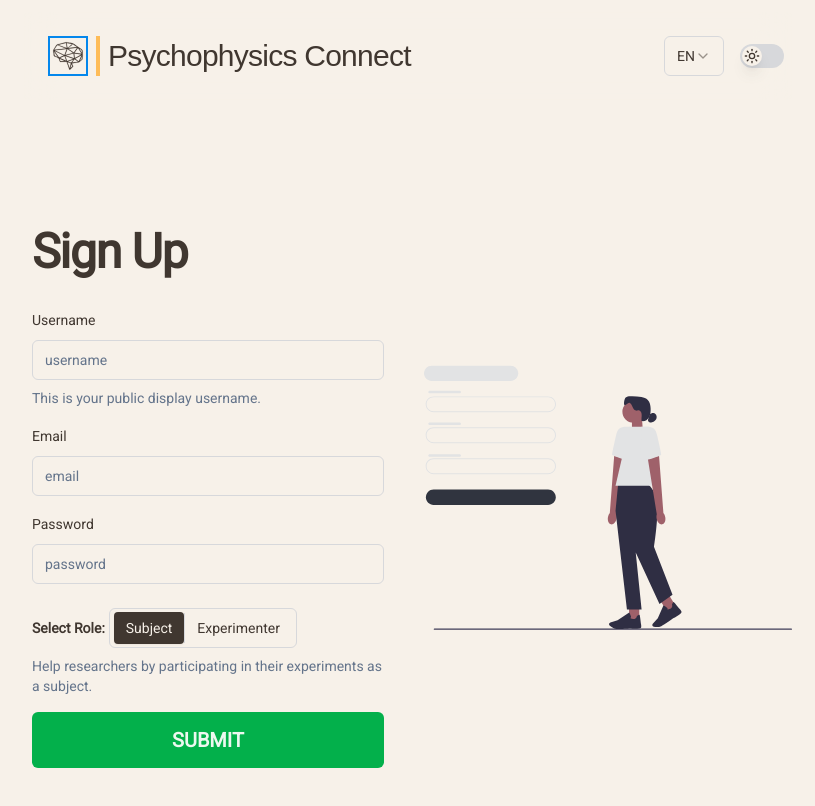
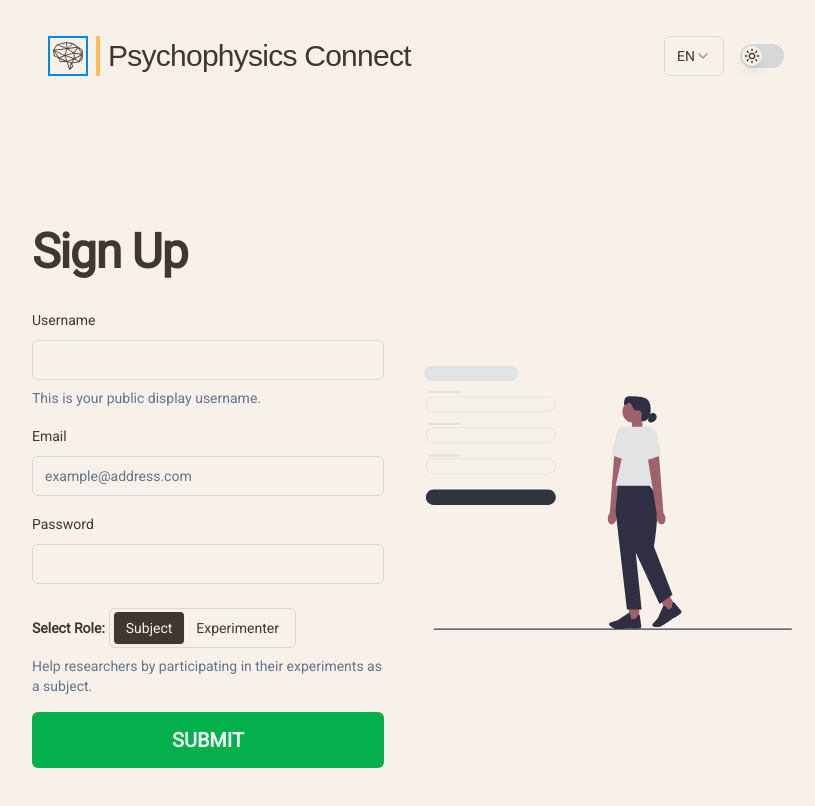
Before and after one commit to ioannischtz/psychophysics-connect-frontend, a React (Vite) app: page / in a window 1280 px wide. Shown: the top 806 px of the page, without its empty margins (232-1047 px from the left). Built offline with nearby package versions, Linux system fonts and the light colour scheme.

Commit message:
feat: Add greek translations to the Sign Up Page.

```diff
--- a/src/components/SignupForm.tsx
+++ b/src/components/SignupForm.tsx
@@ -12,8 +12,9 @@ import {
 } from "./ui/Form";
 import { Input } from "./ui/Input";
 import { ButtonGroup, ButtonGroupItem } from "./ButtonGroup";
-import { Separator } from "./ui/Separator";
 import { Button } from "./ui/Button";
+import { useLanguage } from "./language-provider";
+import signupPageText from "../constants/signup-page-text.json";
 
 const signupFormSchema = z.object({
   username: z.string().min(2, {
@@ -27,6 +28,8 @@ const signupFormSchema = z.object({
 });
 
 function SignupForm() {
+  const { language } = useLanguage();
+
   const form = useForm<z.infer<typeof signupFormSchema>>({
     resolver: zodResolver(signupFormSchema),
     defaultValues: {
@@ -51,12 +54,18 @@ function SignupForm() {
           name="username"
           render={({ field }) => (
             <FormItem>
-              <FormLabel>Username</FormLabel>
+              <FormLabel>
+                {language === "EN"
+                  ? signupPageText.form.username.label.en
+                  : signupPageText.form.username.label.gr}
+              </FormLabel>
               <FormControl>
-                <Input placeholder="username" {...field} />
+                <Input {...field} />
               </FormControl>
               <FormDescription>
-                This is your public display username.
+                {language === "EN"
+                  ? signupPageText.form.username.description.en
+                  : signupPageText.form.username.description.gr}
               </FormDescription>
             </FormItem>
           )}
@@ -66,9 +75,18 @@ function SignupForm() {
           name="email"
           render={({ field }) => (
             <FormItem>
-              <FormLabel>Email</FormLabel>
+              <FormLabel>
+                {language === "EN"
+                  ? signupPageText.form.email.label.en
+                  : signupPageText.form.email.label.gr}
+              </FormLabel>
               <FormControl>
-                <Input placeholder="email" {...field} />
+                <Input
+                  placeholder={language === "EN"
+                    ? signupPageText.form.email.placeholder.en
+                    : signupPageText.form.email.placeholder.gr}
+                  {...field}
+                />
               </FormControl>
             </FormItem>
           )}
@@ -78,9 +96,13 @@ function SignupForm() {
           name="password"
           render={({ field }) => (
             <FormItem>
-              <FormLabel>Password</FormLabel>
+              <FormLabel>
+                {language === "EN"
+                  ? signupPageText.form.password.label.en
+                  : signupPageText.form.password.label.gr}
+              </FormLabel>
               <FormControl>
-                <Input placeholder="password" {...field} />
+                <Input {...field} />
               </FormControl>
             </FormItem>
           )}
@@ -90,7 +112,11 @@ function SignupForm() {
           name="role"
           render={({ field }) => (
             <FormItem>
-              <FormLabel className="font-bold pr-1">Select Role:</FormLabel>
+              <FormLabel className="font-bold pr-1">
+                {language === "EN"
+                  ? signupPageText.form.role.label.en
+                  : signupPageText.form.role.label.gr}
+              </FormLabel>
               <FormControl>
                 <ButtonGroup
                   defaultValue={field.value}
@@ -99,28 +125,36 @@ function SignupForm() {
                 >
                   <FormItem>
                     <FormControl>
-                      <ButtonGroupItem value="subject">Subject</ButtonGroupItem>
+                      <ButtonGroupItem value="subject">
+                        {language === "EN"
+                          ? signupPageText.form.role.subject.en
+                          : signupPageText.form.role.subject.gr}
+                      </ButtonGroupItem>
                     </FormControl>
                   </FormItem>
-                  <Separator orientation="vertical" />
                   <FormItem>
                     <FormControl>
                       <ButtonGroupItem value="experimenter">
-                        Experimenter
+                        {language === "EN"
+                          ? signupPageText.form.role.experimenter.en
+                          : signupPageText.form.role.experimenter.gr}
                       </ButtonGroupItem>
                     </FormControl>
                   </FormItem>
                 </ButtonGroup>
               </FormControl>
               <FormDescription>
-                Help researchers by participating in their experiments as a
-                subject.
+                {language === "EN"
+                  ? signupPageText.form.role.description.en
+                  : signupPageText.form.role.description.gr}
               </FormDescription>
             </FormItem>
           )}
         />
         <Button type="submit" variant="success" size="xl" className="w-full">
-          SUBMIT
+          {language === "EN"
+            ? signupPageText.form.submit.en
+            : signupPageText.form.submit.gr}
         </Button>
       </form>
     </Form>
--- /dev/null
+++ b/src/constants/signup-page-text.json
@@ -0,0 +1,56 @@
+{
+  "title": {
+    "en": "Sign Up",
+    "gr": "Εγγραφή"
+  },
+  "form": {
+    "username": {
+      "label": {
+        "en": "Username",
+        "gr": "Όνομα χρήστη"
+      },
+      "description": {
+        "en": "This is your public display username.",
+        "gr": "Αυτό είναι το δημόσιο όνομα χρήστη σας."
+      }
+    },
+    "email": {
+      "label": {
+        "en": "Email",
+        "gr": "Ηλεκτρονικό Ταχυδρομείο"
+      },
+      "placeholder": {
+        "en": "example@address.com",
+        "gr": "example@address.com"
+      }
+    },
+    "password": {
+      "label": {
+        "en": "Password",
+        "gr": "Κωδικός πρόσβασης"
+      }
+    },
+    "role": {
+      "label": {
+        "en": "Select Role:",
+        "gr": "Επιλέξτε ρόλο:"
+      },
+      "subject": {
+        "en": "Subject",
+        "gr": "Συμμετέχον"
+      },
+      "experimenter": {
+        "en": "Experimenter",
+        "gr": "Ερευνητής"
+      },
+      "description": {
+        "en": "Help researchers by participating in their experiments as a subject.",
+        "gr": "Βοηθήστε τους ερευνητές συμμετέχοντας στα πειράματά τους ως υποκείμενο."
+      }
+    },
+    "submit": {
+      "en": "SUBMIT",
+      "gr": "ΥΠΟΒΟΛΗ"
+    }
+  }
+}
--- a/src/pages/Signup.tsx
+++ b/src/pages/Signup.tsx
@@ -7,8 +7,12 @@ import ThemeSwitch from "../components/ThemeSwitch";
 import { ReactComponent as SignupSVG } from "../assets/undraw_sign_up_n6im(1).svg";
 import SignupForm from "../components/SignupForm";
 import H1 from "../components/typography/H1";
+import { useLanguage } from "../components/language-provider";
+import signupPageText from "../constants/signup-page-text.json";
 
 function Signup() {
+  const { language } = useLanguage();
+
   return (
     <div className="py-1 px-2 md:py-3 md:px-64 flex-col items-center justify-between font-roboto">
       <AppBar
@@ -26,7 +30,11 @@ function Signup() {
           className="flex-1 flex sm:max-2xl:justify-center 2xl:justify-end"
         >
           <div className="px-2 sm:max-2xl:w-full 2xl:w-3/5  space-y-8">
-            <H1>Sign Up</H1>
+            <H1>
+              {language === "EN"
+                ? signupPageText.title.en
+                : signupPageText.title.gr}
+            </H1>
             <SignupForm />
           </div>
         </div>
```
